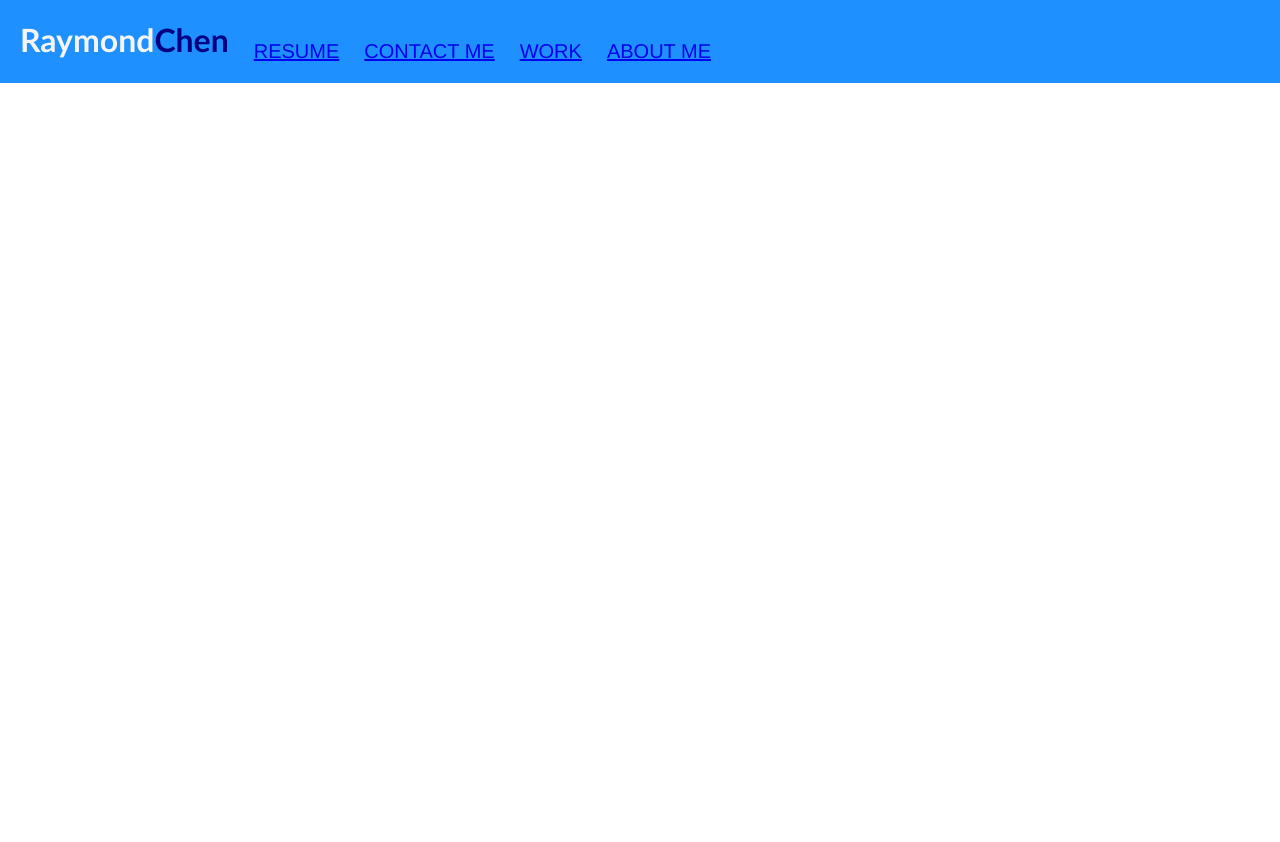
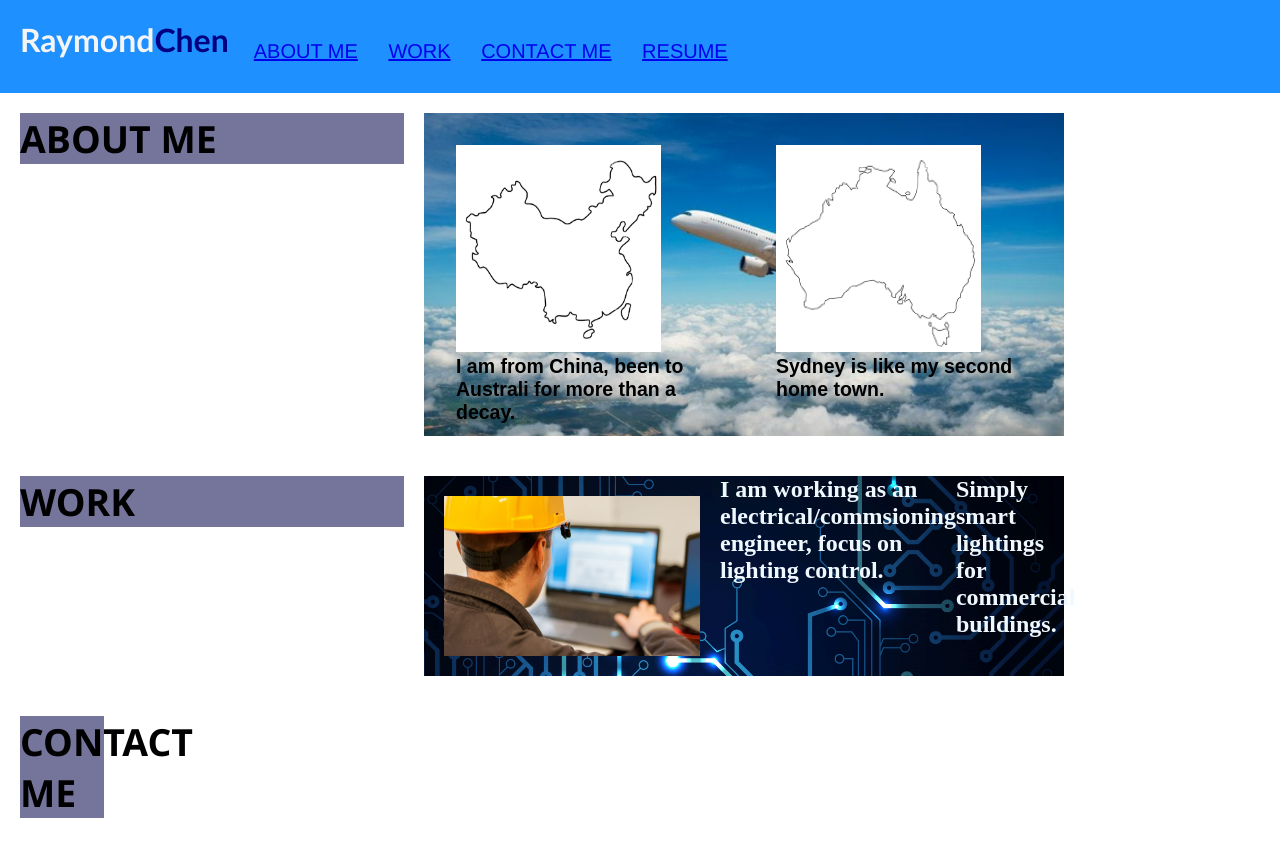
Before and after one commit to Raymond-XishengChen/Bootcamp_Week2_Challenge, a plain HTML site: page index.html in a window 1280 px wide. Before the commit the page ends 800 px from the top, so only its background shows below. Drawn offline with Linux system fonts and the light colour scheme.

Commit message:
Add Images

```diff
--- a/assets/style.css
+++ b/assets/style.css
@@ -4,8 +4,10 @@
     margin: 0;
 }
 
+/* --------------------------------------------Top Section : Name -------------------------------------------------- */
 .name {
     display: flex;
+    width:initial;
     font-family:'Trebuchet MS', 'Lucida Sans Unicode', 'Lucida Grande', 'Lucida Sans', Arial, sans-serif;
     padding:20px;
     text-align: left;
@@ -22,6 +24,7 @@
 }
 
 .mainNavbars{
+
     padding-top: 20px;
     margin-right: 5px;
     float: right;
@@ -30,9 +33,74 @@
 }
 
 .mainNavbars ul li{
-    float: right;
+    display: inline-block;
     list-style-type: none;
-    display: inline-flex;
     margin-left: 25px;
+    margin-bottom: 10px;
+}
+
+
+/* --------------------------------------------Main Content-------------------------------------------------- */
+.mainContent{
+    display: inline-block;
 
 }
+
+.leftBoxes{
+    display:inline-flex;
+    margin: 20px;
+    background-color: rgb(117, 117, 156);
+    width: 30%;
+    float: left;
+    font-family: 'Segoe UI', Tahoma, Geneva, Verdana, sans-serif;
+    font-size: 200%;
+}
+.aboutRightBoxes{
+    display: flex;
+    margin: 20px;
+    background-color: rgb(117, 117, 156);
+    width: 50%;
+    /* text-align: start; */
+    background-image: url(./images/airplane.png);
+    background-position: center;
+    background-size: cover;
+}
+
+
+.workRightBoxes h2{
+    display: inline-block;
+}
+
+.aboutMeImg {
+    display: inline-block;
+    height: 80%;
+    width: 80%;
+}
+
+.aboutMe {
+    display: inline-block;
+    width: 40%;
+    font-size: small;
+    font-family: Arial, Helvetica, sans-serif;
+    margin: 5%;
+
+}
+/* ----------------Section 2: Work-------------------- */
+.workRightBoxes{
+    display: flex;
+    color: aliceblue;
+    margin: 20px;
+    background-color: rgb(117, 117, 156);
+    width: 50%;
+    background-image: url(./images/electronic.png);
+    background-position: center;
+    background-size: cover;
+}
+
+.workImg {
+    display: inline-block;
+    height: 40%;
+    width: 40%;
+    margin: 20px;
+
+}
--- a/index.html
+++ b/index.html
@@ -16,6 +16,7 @@
         <!-- Navigation Buttons -->
         <nav class="mainNavbars">
             <ul>
+                <!-- Create Tags For Internal Links -->
                 <li>
                     <a href="#section-aboutMe">ABOUT ME</a>
                 </li>
@@ -33,24 +34,55 @@
     </header>
 
     <!-- Section 1 (Nav Button 1) -->
-    <section class="mainContent" id="mainSection1">
+    <section class="mainContent" id="section-aboutMe">
+        <section class="leftBoxes">
+            <h1>
+                ABOUT ME
+            </h1>
+        </section>
 
+        <section class="aboutRightBoxes">
+            <section class="aboutMe firstSec">
+                <img src="./assets/images/outline-map-of-china.png" class="aboutMeImg CHN" alt="placeholder">
+                <h2>I am from China, been to Australi for more than a decay. </h2>
+            </section>
+
+            <section class="aboutMe secondSec">
+                <img src="./assets/images/outline-map-of-australia.png" class="aboutMeImg AUS" alt="placeholder">
+                <h2>Sydney is like my second home town.</h2>
+            </section>
+         </section>
     </section>
 
     <!-- Section 2 (Nav Button 2) -->
-    <section class="mainContent" id="mainSection2">
+    <section class="mainContent" id="section-work">
+        <section class="leftBoxes">
+            <h1>
+                WORK
+            </h1>
+        </section>
 
+        <section class="workRightBoxes">
+            <img src="./assets/images/commissioning engineer.png" class="workImg" alt="placeholder">
+            <h2>I am working as an electrical/commsioning engineer, focus on lighting control. </h2>
+            <h2>Simply smart lightings for commercial buildings.</h2>
+        </section>
     </section>
 
     <!-- Section 3 (Nav Button 3) -->
-    <section class="mainContent" id="mainSection3">
-
-    </section>
+    <section class="mainContent" id="section-contactMe">
+        <section class="leftBoxes">
+            <h1>
+                CONTACT ME
+            </h1>
+        </section>
 
     <!-- Section 4 (Nav Button 4) -->
-    <section class="mainContent" id="mainSection4">
-
-    </section>
+    <!-- <section class="mainContent" id="section-resume">
+        <h1>
+            ABOUT ME
+        </h1>
+    </section> -->
 
     <!-- Aside -->
     <aside>
```
Also changed, not shown: assets/images/airplane.png (added), assets/images/commissioning engineer.png (added), assets/images/electronic.png (added), assets/images/map-of-china-outline-silhouette-of-china-map-illustration-RGHNK3.jpg (added), assets/images/outline-map-of-australia.png (added), assets/images/outline-map-of-china.png (added).
